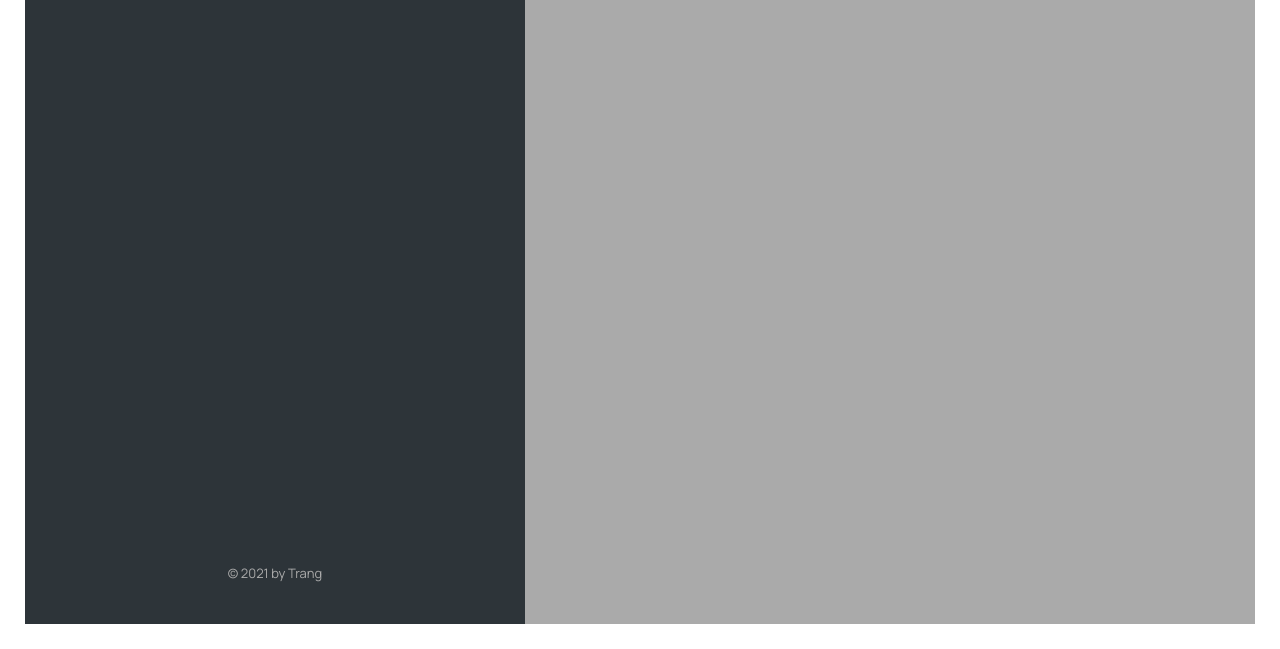
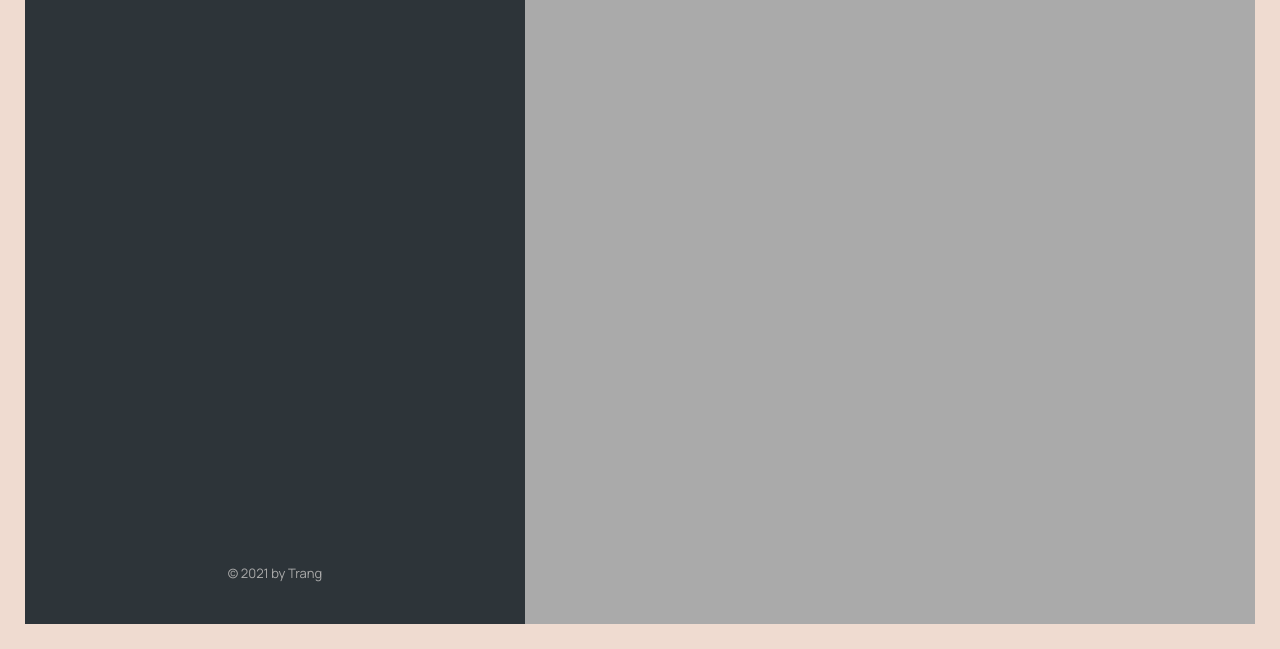
Before and after one commit to Trang217/my-map, a plain HTML site: page index.html in a window 1280 px wide. Shown: the part 151-800 px from the top of the page. Drawn offline with nearby package versions, Linux system fonts and the light colour scheme.

Commit message:
style logo

```diff
--- a/style.css
+++ b/style.css
@@ -32,6 +32,7 @@ body {
   padding: 2.5rem;
 
   display: flex;
+  background-color: #efdbd0;
 }
 
 /* GENERAL */
```
Also changed, not shown: mymaplogo.png.
